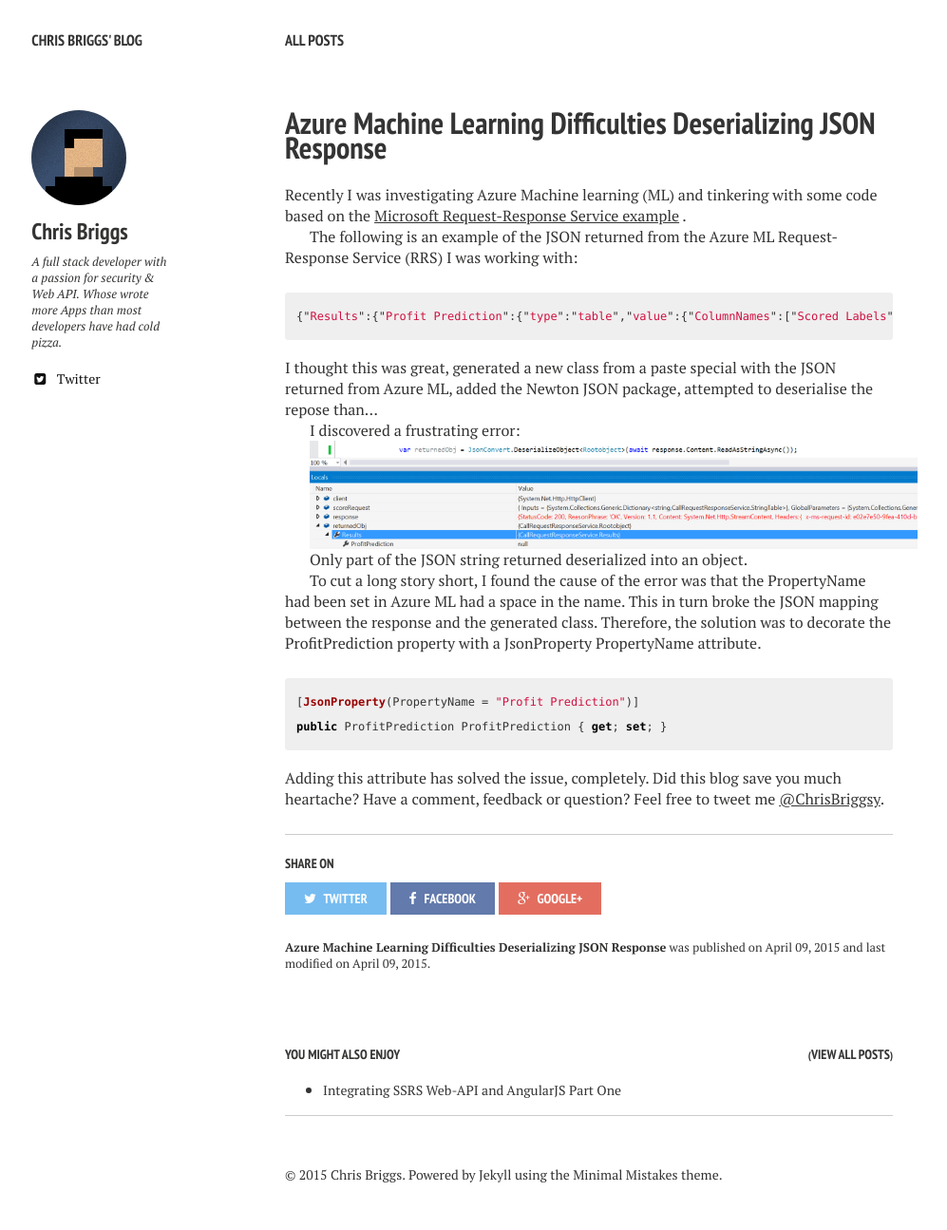
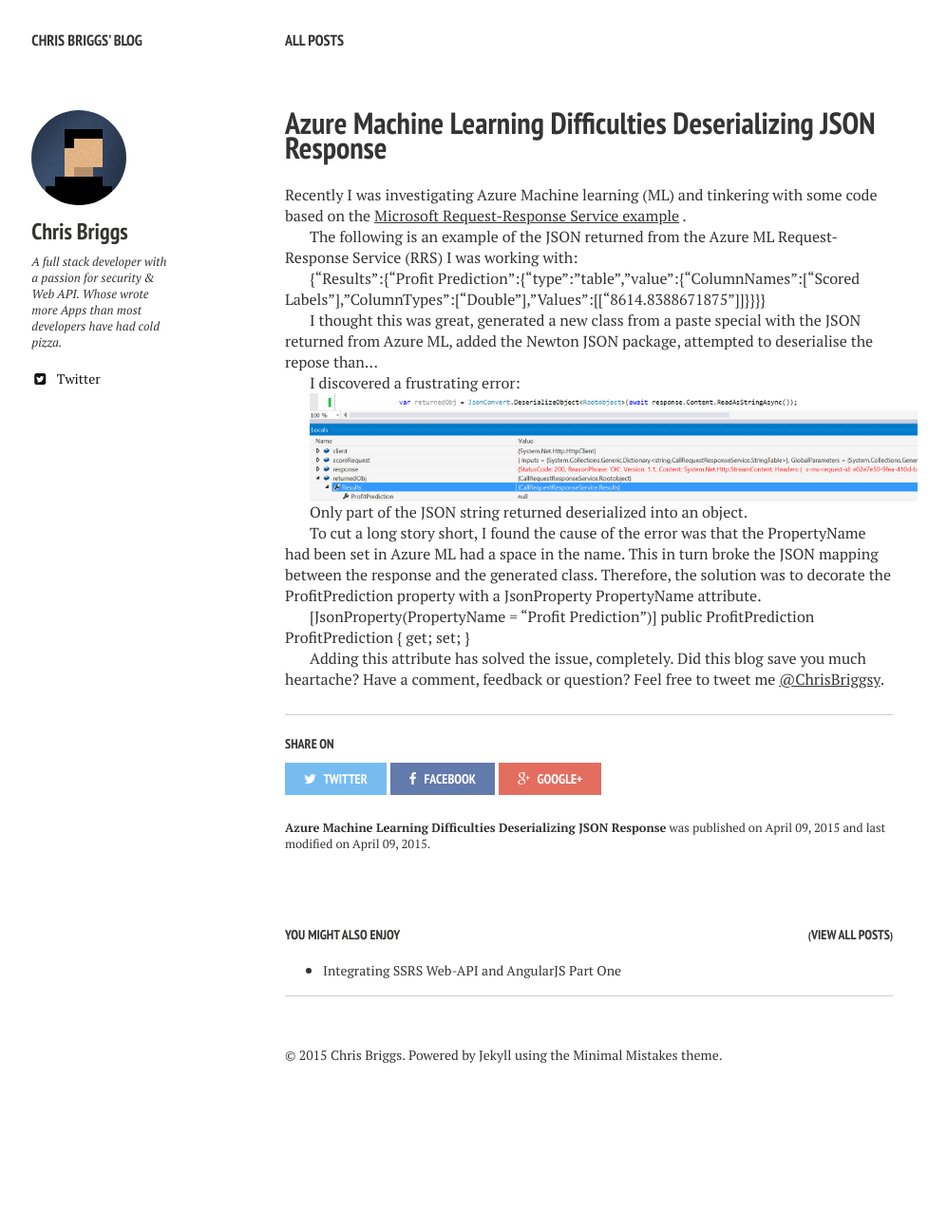
Before and after one commit to Briggsc28/briggsc28.github.io, a Jekyll site: the page built from _posts/2015-04-09-Azure-Machine-Learning-Diffculties-desleirsing.MD, in a window 1280 px wide. Shown: the whole page at 95% size, without its empty margins (20-1017 px from the left). Built offline with Jekyll 4.4.1, drawn with Linux system fonts in a browser that asks for light colours; nearby versions of some CDN libraries; after the commit the page ends 1169 px from its top, so only the background shows below that.

Commit message:
Removed syntax highlighting

````diff
--- a/_posts/2015-04-09-Azure-Machine-Learning-Diffculties-desleirsing.MD
+++ b/_posts/2015-04-09-Azure-Machine-Learning-Diffculties-desleirsing.MD
@@ -13,11 +13,12 @@
 
 Recently I was investigating Azure Machine learning (ML) and tinkering with some code based on the [Microsoft Request-Response Service example](http://azure.microsoft.com/en-gb/documentation/articles/machine-learning-consume-web-services/) .
 
+
 The following is an example of the JSON returned from the Azure ML Request-Response Service (RRS) I was working with:
 
-```javascript
+
 {"Results":{"Profit Prediction":{"type":"table","value":{"ColumnNames":["Scored Labels"],"ColumnTypes":["Double"],"Values":[["8614.8388671875"]]}}}}
-```
+
 
 I thought this was great, generated a new class from a paste special with the JSON returned from Azure ML, added the Newton JSON package, attempted to deserialise the repose than…
 
@@ -30,10 +31,10 @@
 To cut a long story short, I found the cause of the error was that the PropertyName had been set in Azure ML had a space in the name. This in turn broke the JSON mapping between the response and the generated class. Therefore, the solution was to decorate the ProfitPrediction property with a JsonProperty PropertyName attribute.
 
 
-```cs
+
 [JsonProperty(PropertyName = "Profit Prediction")]
 public ProfitPrediction ProfitPrediction { get; set; }
-```
+
 
 Adding this attribute has solved the issue, completely.
 Did this blog save you much heartache? Have a comment, feedback or question? Feel free to tweet me [@ChrisBriggsy](https://twitter.com/ChrisBriggsy).
````
